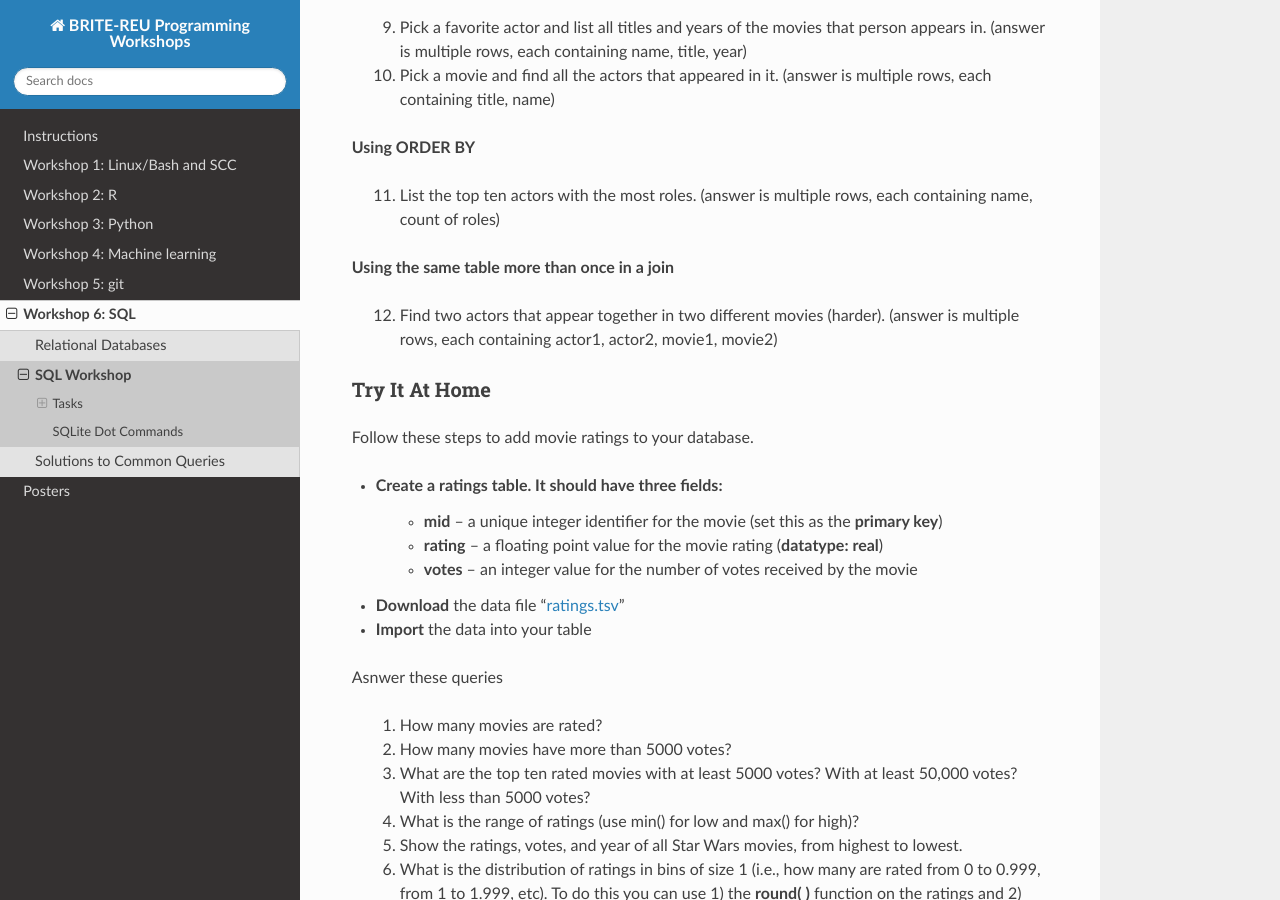
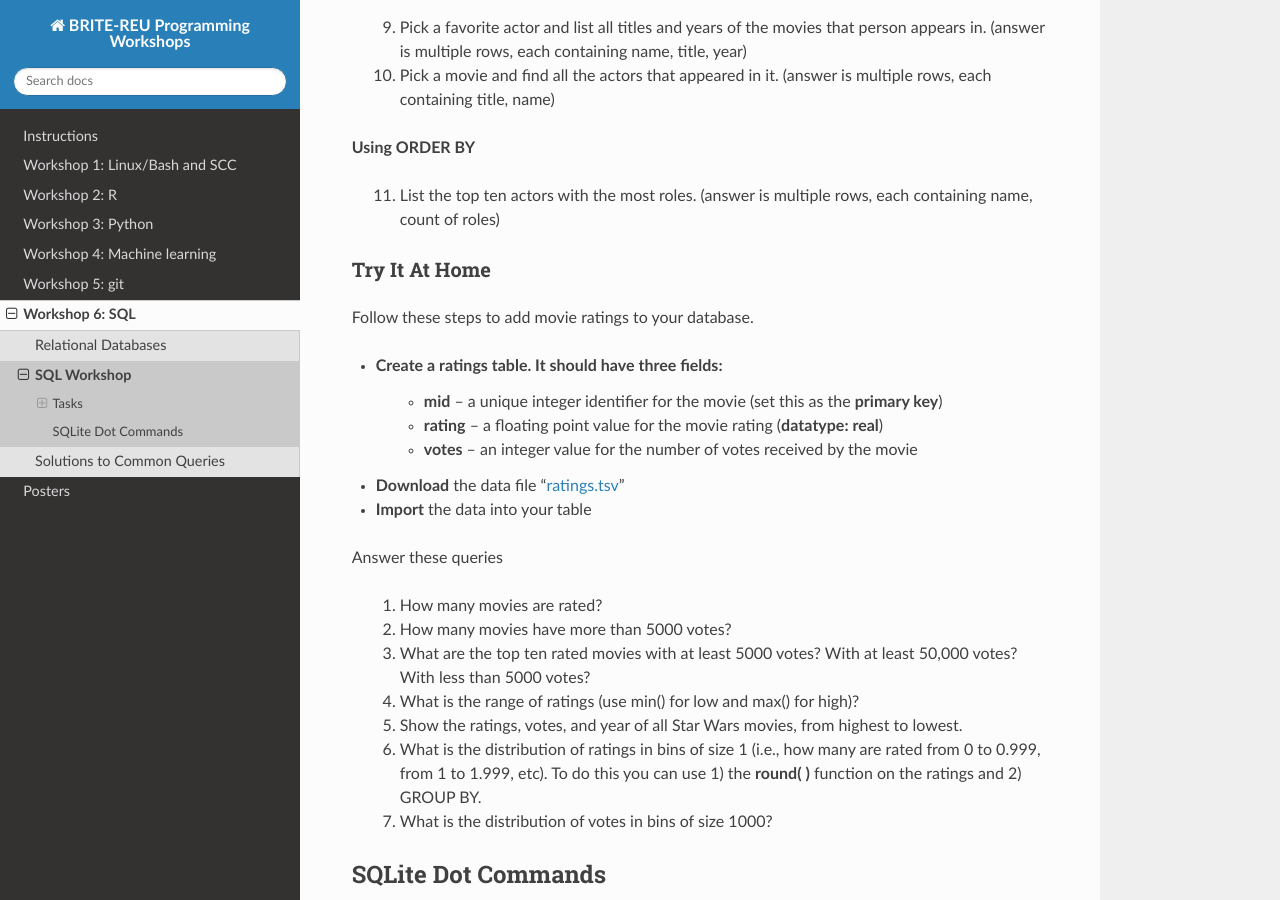
Before and after one commit to BRITE-REU/programming-workshops, a Sphinx documentation site: the page built from source/workshops/06_SQL/Workshop_SQL.rst, in a window 1280 px wide and 900 px high, scrolled down 3403 px. Built offline with Sphinx 7.4.7 and the Read the Docs theme 2.0.0, drawn with Linux system fonts in a browser that asks for light colours; pages that are not in the unit, such as notebooks, are missing from menus.

Commit message:
Update Workshop_SQL.rst

```diff
--- a/source/workshops/06_SQL/Workshop_SQL.rst
+++ b/source/workshops/06_SQL/Workshop_SQL.rst
@@ -185,13 +185,6 @@ Write SQL select statements to get the answers to the listed questions.  Use the
 
 	11. List the top ten actors with the most roles.  (answer is multiple rows, each containing name, count of roles)
 
-**Using the same table more than once in a join**
-
-	12. Find two actors that appear together in two different movies (harder).  (answer is multiple rows, each containing actor1, actor2, movie1, movie2)
-
-
-
-.. _`dot commands`:
 
 ***************
 Try It At Home
@@ -206,7 +199,7 @@ Follow these steps to add movie ratings to your database.
 - **Download** the data file "`ratings.tsv <https://github.com/BRITE-REU/programming-workshops/blob/master/source/workshops/06_SQL/data/ratings.tsv>`_"
 - **Import** the data into your table
 
-Asnwer these queries
+Answer these queries
 
 	1. How many movies are rated?
 	#. How many movies have more than 5000 votes?
```
Also changed, not shown: other parts of source/workshops/06_SQL/Workshop_SQL.rst (+3 -0 lines).
